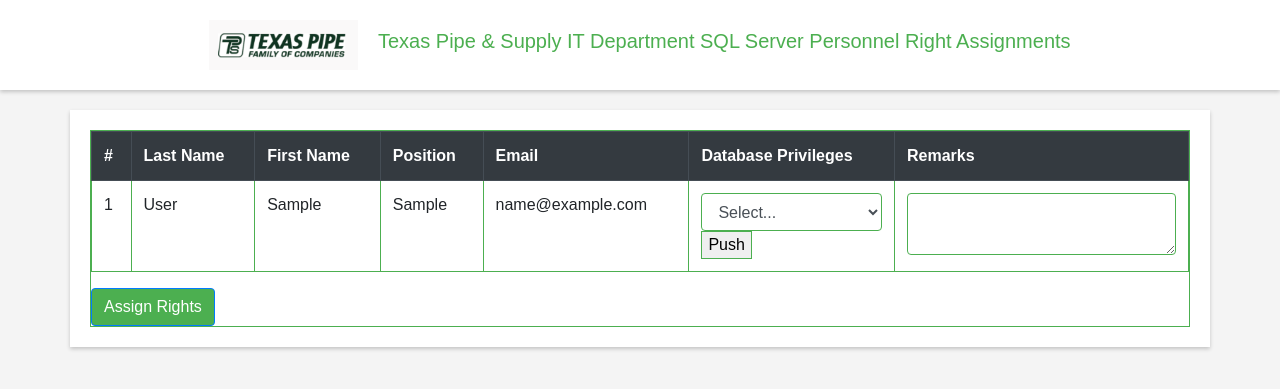
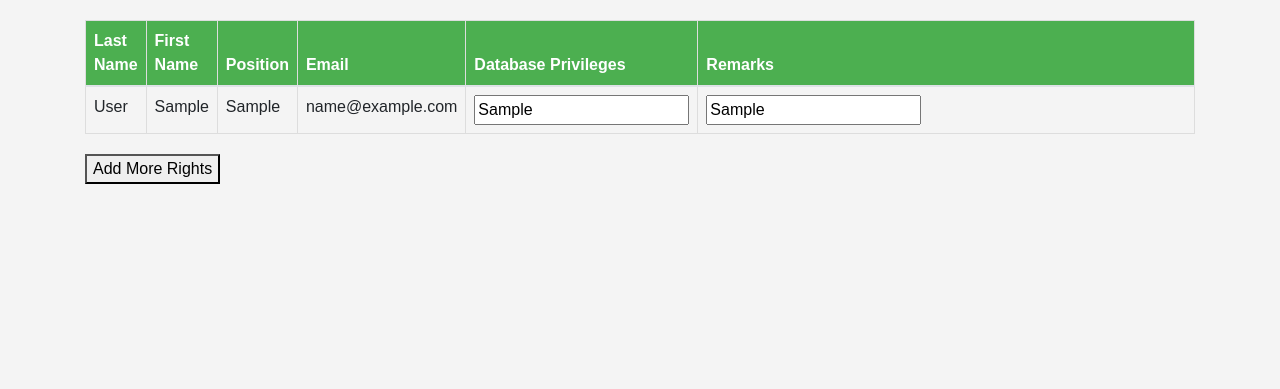
Before and after one commit to jalex0823/adformman, a Flask app: page / in a window 1280 px wide. Shown: the top 389 px of the page. Run offline with Flask 3, Linux system fonts and the light colour scheme; tables that the repository leaves empty hold one stand-in row (values such as "Sample post"); some libraries are stand-ins or nearby versions.

Commit message:
Update index.html

```diff
--- a/templates/index.html
+++ b/templates/index.html
@@ -1,18 +1,19 @@
 <!DOCTYPE html>
 <html>
 <head>
-    <title>Assign Rights</title>
-    <link rel="stylesheet" href="https://stackpath.bootstrapcdn.com/bootstrap/4.5.0/css/bootstrap.min.css">
+    <title>SQL Server Personnel Right Assignments</title>
+    <link rel="stylesheet" href="https://stackpath.bootstrapcdn.com/bootstrap/4.3.1/css/bootstrap.min.css">
     <style>
         body {
+            font-family: Arial, sans-serif;
+            margin: 0;
+            padding: 0;
             background-color: #f4f4f4;
-            font-family: Arial, sans-serif;
-            color: #4CAF50;
         }
         .header {
             display: flex;
-            justify-content: center;
             align-items: center;
+            justify-content: start;
             margin-bottom: 20px;
             padding: 20px;
             background-color: #fff;
@@ -24,85 +25,75 @@
         }
         .header h1 {
             font-size: 20px;
+            color: #4CAF50;  /* Change the font color to match the button and title */
         }
-        .container {
-            margin: 20px auto;
-            background-color: #fff;
-            box-shadow: 0 2px 4px 0 rgba(0,0,0,0.2);
-            padding: 20px;
+        .table {
+            width: 100%;
+            margin: 20px 0;
+            border-collapse: collapse;
         }
-        .btn-primary, .thead-dark th {
-            background-color: #4CAF50;
+        .table th {
+            background-color: #4CAF50;  /* Change the background color to match the button and title */
+            color: white;
         }
-        .container *:not(.btn) {
-            border: 1px solid #4CAF50;
+        .table td, .table th {
+            border: 1px solid #ddd;
+            padding: 8px;
+        }
+        .table td.privileges {
+            width: 20%;  /* Make the Privileges column smaller */
+        }
+        .table td.remarks {
+            width: 80%;  /* Make the Remarks column wider */
         }
     </style>
 </head>
 <body>
-    <div class="header">
-        <img src="{{ url_for('static', filename='images/logo.png') }}" alt="Logo">
-        <h1>Texas Pipe & Supply IT Department SQL Server Personnel Right Assignments</h1>
-    </div>
     <div class="container">
         <form action="/assign-rights" method="post" onsubmit="return validateForm()">
             <table class="table">
-                <thead class="thead-dark">
+                <thead>
                     <tr>
-                        <th>#</th>
                         <th>Last Name</th>
                         <th>First Name</th>
                         <th>Position</th>
                         <th>Email</th>
-                        <th>Database Privileges</th>
-                        <th>Remarks</th>
+                        <th class="privileges">Database Privileges</th>
+                        <th class="remarks">Remarks</th>
                     </tr>
                 </thead>
                 <tbody>
                     {% for person in personnel %}
                     <tr>
-                        <td>{{ loop.index }}</td>
                         <td>{{ person.Last_Name }}</td>
                         <td>{{ person.First_Name }}</td>
                         <td>{{ person.Position }}</td>
                         <td>{{ person.Email }}</td>
-                        <td>
-                            <select class="form-control" name="privileges_{{ person.Last_Name }}" required>
-                                <option value="">Select...</option>
-                                {% for dept in departments %}
-                                    <option value="{{ dept.Assumed_Database_Access }}">{{ dept.Assumed_Database_Access }}</option>
-                                {% endfor %}
-                            </select>
-                            <button type="button" onclick="appendPrivilege('{{ person.Last_Name }}')">Push</button>
-                        </td>
-                        <td>
-                            <textarea class="form-control" name="remarks_{{ person.Last_Name }}" required></textarea>
-                        </td>
+                        <td class="privileges"><input type="text" name="privileges_{{ person.Last_Name }}" value="{{ person.Database_Privileges }}"></td>
+                        <td class="remarks"><input type="text" name="remarks_{{ person.Last_Name }}" value="{{ person.Remarks }}"></td>
                     </tr>
                     {% endfor %}
                 </tbody>
             </table>
-            <button type="submit" class="btn btn-primary">Assign Rights</button>
+            <button class="button" type="submit">Add More Rights</button>
         </form>
     </div>
+<script>
+function validateForm() {
+    // Get all privilege inputs
+    var privilegeInputs = document.querySelectorAll('input[name^="privileges_"]');
 
-    <script>
-    function validateForm() {
-        var textareas = document.querySelectorAll('textarea');
-        for (var i = 0; i < textareas.length; i++) {
-            if (textareas[i].value.trim() === '') {
-                alert('Please fill out the remarks for all personnel.');
-                return false;
-            }
+    // Check if any privilege field is empty
+    for (var i = 0; i < privilegeInputs.length; i++) {
+        if (privilegeInputs[i].value == "") {
+            alert("Please assign a privilege to every person.");
+            return false;
         }
-        return true;
     }
 
-    function appendPrivilege(lastName) {
-        var privilege = document.querySelector(`select[name="privileges_${lastName}"]`).value;
-        var remarks = document.querySelector(`textarea[name="remarks_${lastName}"]`);
-        remarks.value += privilege + "\n";
-    }
-    </script>
+    return true;
+}
+</script>
+
 </body>
 </html>
```
